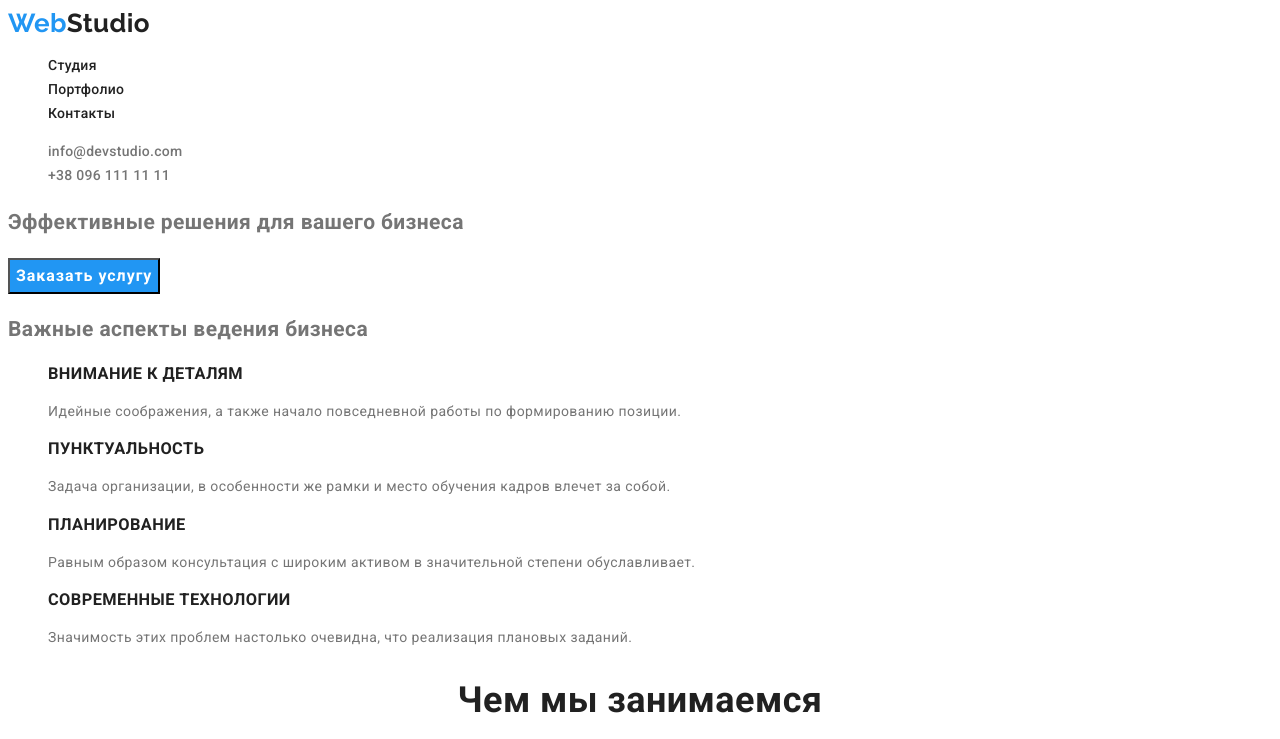
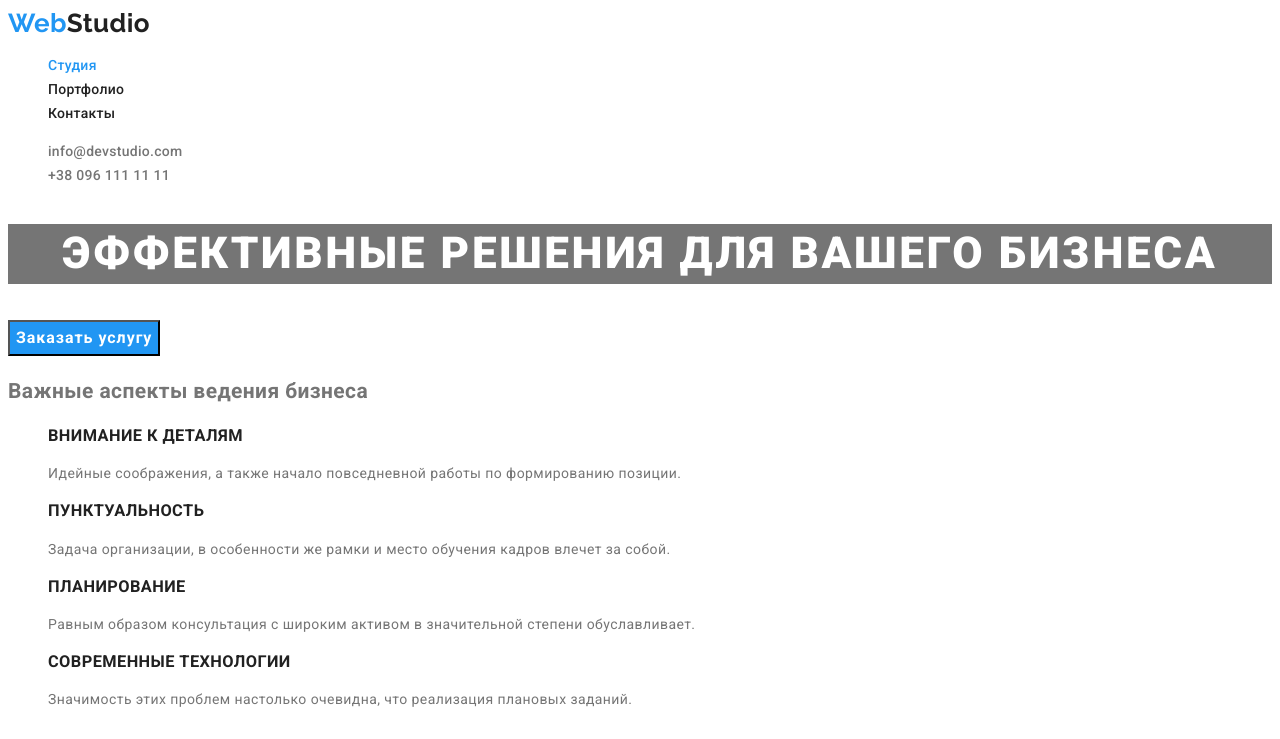
Before and after one commit to Iris2030/goit-markup-hw-02-old, a plain HTML site: page index.html in a window 1280 px wide. Shown: the top 739 px of the page. Drawn offline with Linux system fonts and the light colour scheme.

Commit message:
подправлен стиль

```diff
--- a/css/styles.css
+++ b/css/styles.css
@@ -42,12 +42,9 @@ body {
 }
 
 .site-nav .link:hover,
-.site-nav .link:focus {
+.site-nav .link:focus,
+.link.current {
   color: var(--accent-color);
-}
-
-.site-nav .current {
-  color: var(-accent-color);
 }
 
 /*contacts*/
@@ -84,7 +81,7 @@ body {
   cursor: pointer;
 }
 
-.button.primary .hero-title {
+.hero-title {
   color: var(--main-background-colore);
   /*поставила на время цвет фона что бы было видно белые буквы*/
   background-color: var(--main-text-coor);
--- a/index.html
+++ b/index.html
@@ -21,7 +21,7 @@
         </a>
 
         <ul class="site-nav list">
-            <li><a href="#" class="link current">Студия</a> </li>
+            <li><a href="./index.html" class="link current">Студия</a> </li>
             <li><a href="./portfolio.html" class="link">Портфолио</a></li>
             <li><a href="#" class="link">Контакты</a></li>
         </ul>
```
